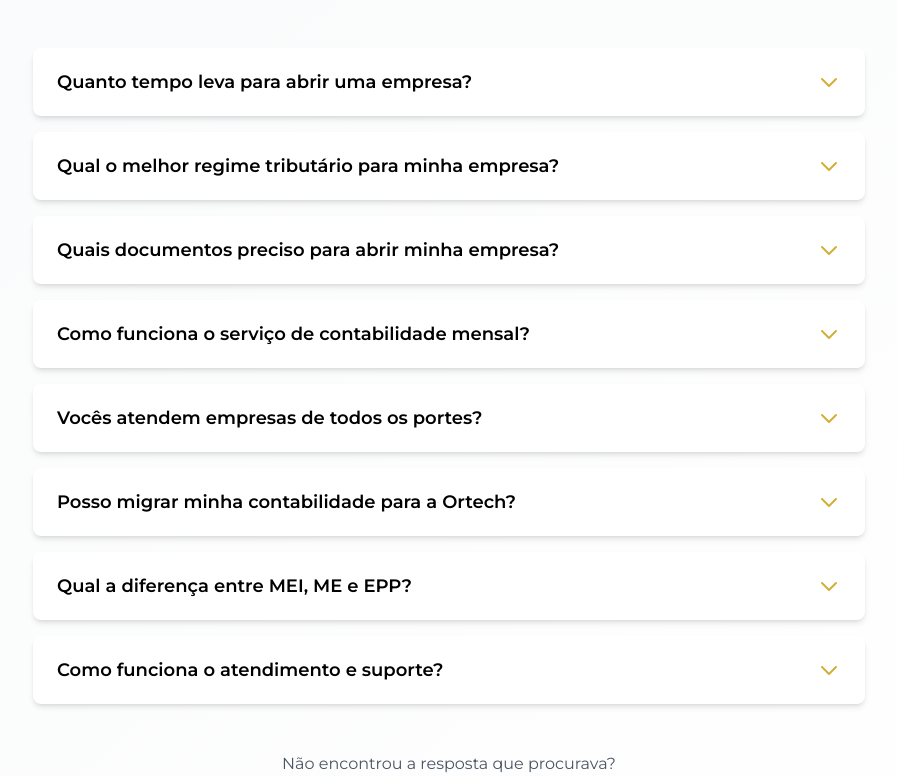
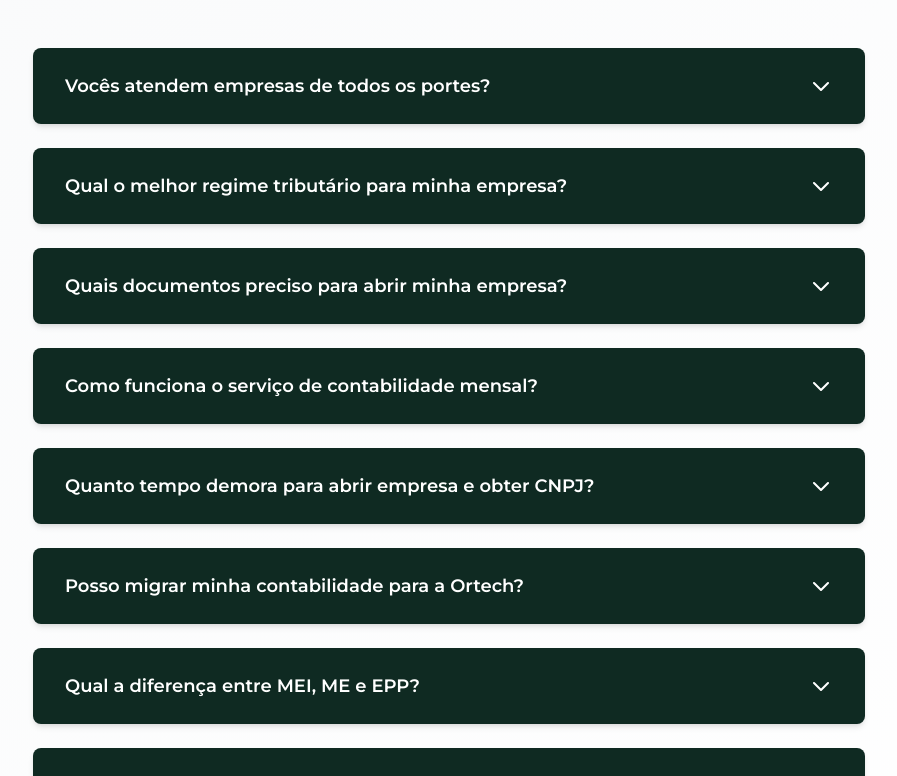
Before and after one commit to GutoPiano/Site-Ortech, a Nuxt app: page / in a window 1280 px wide. Shown: the part 4980-5756 px from the top of the page, without its empty margins (191-1088 px from the left). Built offline with nearby package versions, Linux system fonts and the light colour scheme.

Commit message:
style: atualiza FAQ com cards verdes, texto branco e espaçamentos aumentados

```diff
--- a/components/FaqSection.vue
+++ b/components/FaqSection.vue
@@ -10,21 +10,21 @@
         </p>
       </div>
 
-      <div class="space-y-4">
+      <div class="space-y-6">
         <div
           v-for="(faq, index) in faqs"
           :key="index"
-          class="bg-white rounded-lg shadow-md overflow-hidden transition-all duration-300 hover:shadow-lg"
+          class="bg-ortech-green rounded-lg shadow-md overflow-hidden transition-all duration-300 hover:shadow-xl"
         >
           <button
             @click="toggleFaq(index)"
-            class="w-full px-6 py-5 text-left flex justify-between items-center focus:outline-none focus:ring-2 focus:ring-ortech-gold"
+            class="w-full px-8 py-6 text-left flex justify-between items-center focus:outline-none focus:ring-2 focus:ring-ortech-gold"
           >
-            <span class="text-lg font-semibold text-ortech-blue pr-8">
+            <span class="text-lg font-semibold text-white pr-8">
               {{ faq.question }}
             </span>
             <svg
-              :class="['w-6 h-6 text-ortech-gold transition-transform duration-300', { 'rotate-180': openIndex === index }]"
+              :class="['w-6 h-6 text-white transition-transform duration-300 flex-shrink-0', { 'rotate-180': openIndex === index }]"
               fill="none"
               stroke="currentColor"
               viewBox="0 0 24 24"
@@ -33,9 +33,9 @@
             </svg>
           </button>
           <div
-            :class="['overflow-hidden transition-all duration-300', openIndex === index ? 'max-h-96' : 'max-h-0']"
+            :class="['overflow-hidden transition-all duration-300', openIndex === index ? 'max-h-[500px]' : 'max-h-0']"
           >
-            <div class="px-6 pb-5 text-gray-700 leading-relaxed">
+            <div class="px-8 pt-2 pb-6 text-white leading-relaxed">
               {{ faq.answer }}
             </div>
           </div>
@@ -70,24 +70,24 @@ const toggleFaq = (index) => {
 
 const faqs = [
   {
-    question: 'Quanto tempo leva para abrir uma empresa?',
-    answer: 'O processo de abertura de empresa geralmente leva de 15 a 30 dias úteis, dependendo da complexidade do negócio e da documentação necessária. Na Ortech, agilizamos todo o processo e mantemos você informado em cada etapa.'
+    question: 'Vocês atendem empresas de todos os portes?',
+    answer: 'Sim! Atendemos desde MEI e microempresas até empresas de médio e grande porte. Nossos serviços são personalizados de acordo com as necessidades específicas de cada cliente.'
   },
   {
     question: 'Qual o melhor regime tributário para minha empresa?',
-    answer: 'O regime tributário ideal depende do faturamento, atividade e estrutura da sua empresa. Oferecemos análise gratuita para identificar se o Simples Nacional, Lucro Presumido ou Lucro Real é mais vantajoso para o seu negócio, garantindo economia tributária.'
+    answer: 'O regime tributário ideal depende do faturamento, atividade e estrutura da sua empresa. Oferecemos análise completa para identificar se o Simples Nacional, Lucro Presumido ou Lucro Real é mais vantajoso para o seu negócio, garantindo economia tributária.'
   },
   {
     question: 'Quais documentos preciso para abrir minha empresa?',
-    answer: 'Você precisará de RG, CPF, comprovante de residência dos sócios, contrato de locação ou escritura do imóvel onde a empresa funcionará. Nossa equipe orienta sobre toda a documentação necessária e auxilia na preparação.'
+    answer: 'Você precisará de RG, CPF, comprovante de residência dos sócios, contrato de locação ou escritura do imóvel onde a empresa funcionará. Nossa equipe orienta sobre toda a documentação necessária.'
   },
   {
     question: 'Como funciona o serviço de contabilidade mensal?',
     answer: 'Cuidamos de toda a parte contábil e fiscal da sua empresa: emissão de guias de impostos, folha de pagamento, declarações obrigatórias, balanços e demonstrativos. Você recebe relatórios mensais e tem suporte contínuo da nossa equipe.'
   },
   {
-    question: 'Vocês atendem empresas de todos os portes?',
-    answer: 'Sim! Atendemos desde MEI e microempresas até empresas de médio e grande porte. Nossos serviços são personalizados de acordo com as necessidades específicas de cada cliente.'
+    question: 'Quanto tempo demora para abrir empresa e obter CNPJ?',
+    answer: 'A emissão do CNPJ costuma ocorrer em 24 a 48 horas após o envio dos documentos. Já o processo completo — incluindo inscrição municipal, estadual (se necessário) e liberação para emitir notas — pode levar alguns dias, dependendo da atividade e dos órgãos responsáveis.'
   },
   {
     question: 'Posso migrar minha contabilidade para a Ortech?',
@@ -99,7 +99,7 @@ const faqs = [
   },
   {
     question: 'Como funciona o atendimento e suporte?',
-    answer: 'Oferecemos atendimento personalizado via WhatsApp, e-mail e telefone. Você tem um contador dedicado que conhece seu negócio e está sempre disponível para esclarecer dúvidas e orientar nas melhores decisões.'
+    answer: 'Oferecemos atendimento personalizado via WhatsApp, e-mail e telefone. Você tem profissionais dedicados que conhecem seu negócio e estão sempre disponível para esclarecer dúvidas e orientar nas melhores decisões.'
   }
 ]
 </script>
```
